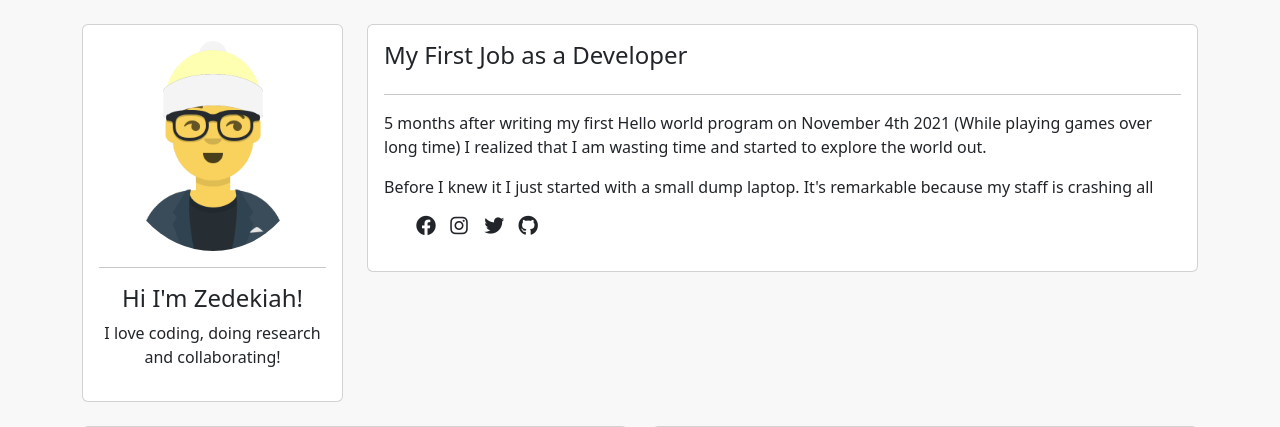
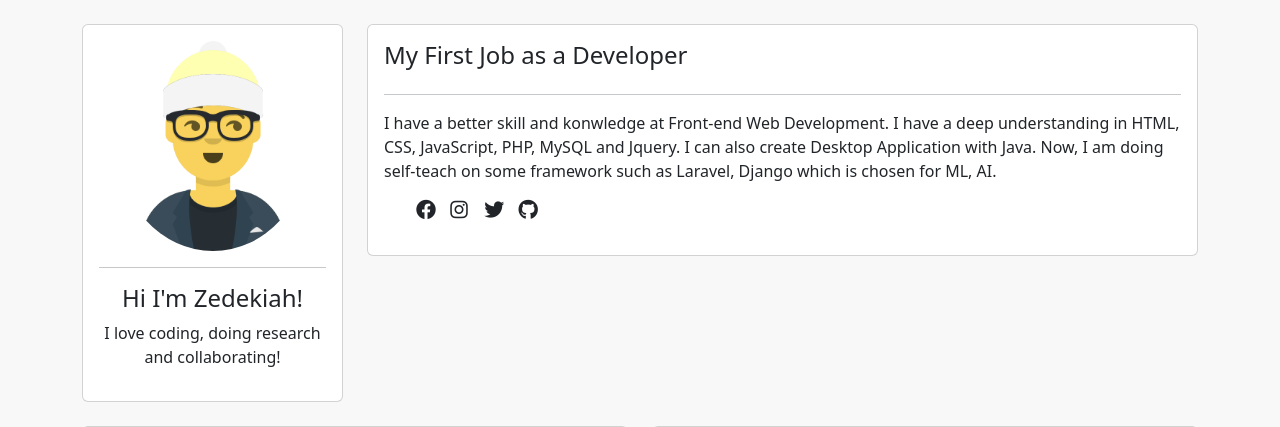
Before and after one commit to Hein-HtetSan/django-mini-project, a Django app: page / in a window 1280 px wide. Shown: the top 427 px of the page. Run offline with Django 4.2, Linux system fonts and the light colour scheme.

Commit message:
update index

```diff
--- a/base/templates/base/index.html
+++ b/base/templates/base/index.html
@@ -31,13 +31,10 @@
                         <h4>My First Job as a Developer</h4>
                         <hr>
                         <p>
-                            5 months after writing my first Hello world program on November 4th 2021
-                            (While playing games over long time) I realized that I am wasting time and
-                            started to explore the world out.
-                        </p>
-                        <p>
-                            Before I knew it I just started with a small dump laptop. It's remarkable
-                            because my staff is crashing all
+                            I have a better skill and konwledge at Front-end Web Development.
+                            I have a deep understanding in HTML, CSS, JavaScript, PHP, MySQL and Jquery.
+                            I can also create Desktop Application with Java. Now, I am doing self-teach on
+                            some framework such as Laravel, Django which is chosen for ML, AI.
                         </p>
 
                         <ul class="social-links">
```
